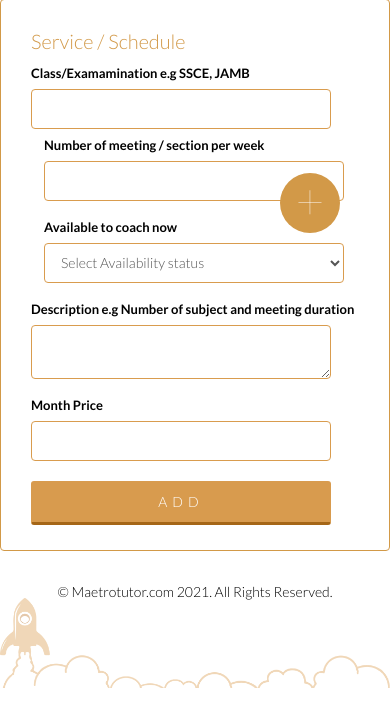
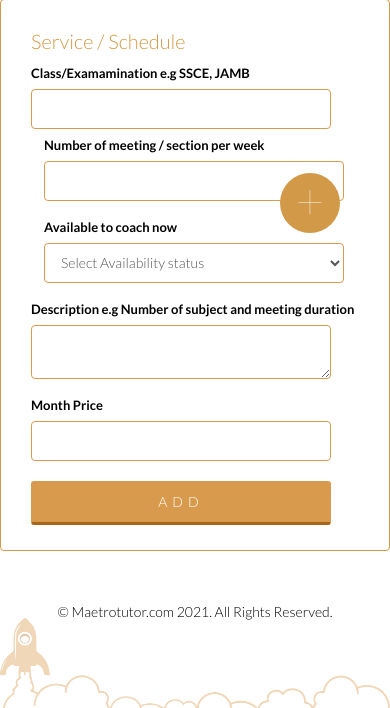
Before and after one commit to white9ja/Triangle, a Flask app: a page that uses triangle/templates/layout/base.html in a window 390 px wide. Shown: the part 460-1168 px from the top of the page. Run offline with Flask 2, Linux system fonts and the light colour scheme; a user stored in the database is signed in; data comes from the database, SQL or seed files in the repository; some libraries are stand-ins or nearby versions.

Commit message:
push footer below more

```diff
--- a/triangle/templates/layout/base.html
+++ b/triangle/templates/layout/base.html
@@ -155,7 +155,7 @@
             border-radius:100%;
         }
         #md-foot{
-            margin-top: -40px;
+            margin-top: -20px;
         }
         #md-cam{
              position: relative;
```
